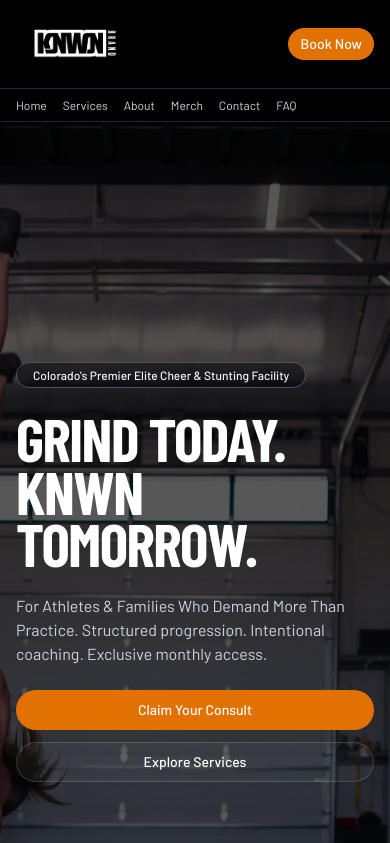
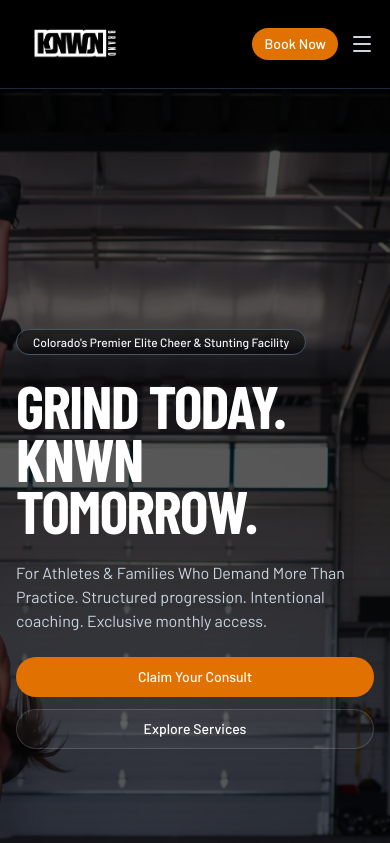
Before and after one commit to janetx-awi/knwn-website, a Next.js app: page / in a window 390 px wide. Shown: the top 843 px of the page. Built offline with nearby package versions, Linux system fonts and the light colour scheme; a web font is replaced by a local one.

Commit message:
feat: mobile hamburger menu — full-screen overlay, all nav links, closes on tap

```diff
--- a/src/components/site/site-header.tsx
+++ b/src/components/site/site-header.tsx
@@ -1,5 +1,9 @@
+"use client";
+
+import { useState } from "react";
 import Image from "next/image";
 import Link from "next/link";
+import { Menu, X } from "lucide-react";
 
 import { Button } from "@/components/ui/button";
 
@@ -13,7 +17,10 @@
 ];
 
 export function SiteHeader() {
+  const [menuOpen, setMenuOpen] = useState(false);
+
   return (
+    <>
       <header className="sticky top-0 z-50 border-b border-slate-800 bg-black/90 backdrop-blur">
         <div className="mx-auto flex max-w-6xl items-center justify-between px-4 py-1 md:py-2">
           <Link href="/" className="flex items-center" aria-label="KNWN Brand — Home">
@@ -27,28 +34,65 @@
             />
           </Link>
 
+          {/* Desktop nav */}
           <nav className="hidden items-center gap-6 text-sm text-slate-400 md:flex">
             {NAV_LINKS.map((link) => (
-            <Link key={link.label} href={link.href} className="hover:text-white transition-colors">
+              <Link key={link.label} href={link.href} className="transition-colors hover:text-white">
                 {link.label}
               </Link>
             ))}
           </nav>
 
+          {/* Right side: Book Now + hamburger */}
+          <div className="flex items-center gap-3">
             <Button asChild size="sm" className="rounded-full bg-amber-600 text-white hover:bg-amber-500">
               <Link href="/contact?intent=book-consultation">Book Now</Link>
             </Button>
+
+            <button
+              className="flex items-center justify-center text-slate-300 hover:text-white md:hidden"
+              onClick={() => setMenuOpen((o) => !o)}
+              aria-label={menuOpen ? "Close menu" : "Open menu"}
+            >
+              {menuOpen ? <X className="h-6 w-6" /> : <Menu className="h-6 w-6" />}
+            </button>
           </div>
+        </div>
+      </header>
 
-      <div className="border-t border-slate-800 px-4 py-2 md:hidden">
-        <nav className="mx-auto flex max-w-6xl items-center gap-4 overflow-x-auto text-xs text-slate-300 [scrollbar-width:none]">
+      {/* Mobile full-screen overlay */}
+      {menuOpen && (
+        <div
+          className="fixed inset-0 z-40 bg-black/95 md:hidden"
+          onClick={() => setMenuOpen(false)}
+        >
+          <nav
+            className="flex h-full flex-col items-center justify-center gap-8 px-8"
+            onClick={(e) => e.stopPropagation()}
+          >
             {NAV_LINKS.map((link) => (
-            <Link key={`mobile-${link.label}`} href={link.href} className="whitespace-nowrap hover:text-white">
+              <Link
+                key={`mobile-${link.label}`}
+                href={link.href}
+                className="font-display text-3xl font-extrabold uppercase tracking-tight text-white transition-colors hover:text-amber-500"
+                onClick={() => setMenuOpen(false)}
+              >
                 {link.label}
               </Link>
             ))}
+
+            <Button
+              asChild
+              size="lg"
+              className="mt-4 rounded-full bg-amber-600 px-10 text-white hover:bg-amber-500"
+            >
+              <Link href="/contact?intent=book-consultation" onClick={() => setMenuOpen(false)}>
+                Book Now
+              </Link>
+            </Button>
           </nav>
         </div>
-    </header>
+      )}
+    </>
   );
 }
```
Lines whose indentation alone changed are shown as unchanged.
